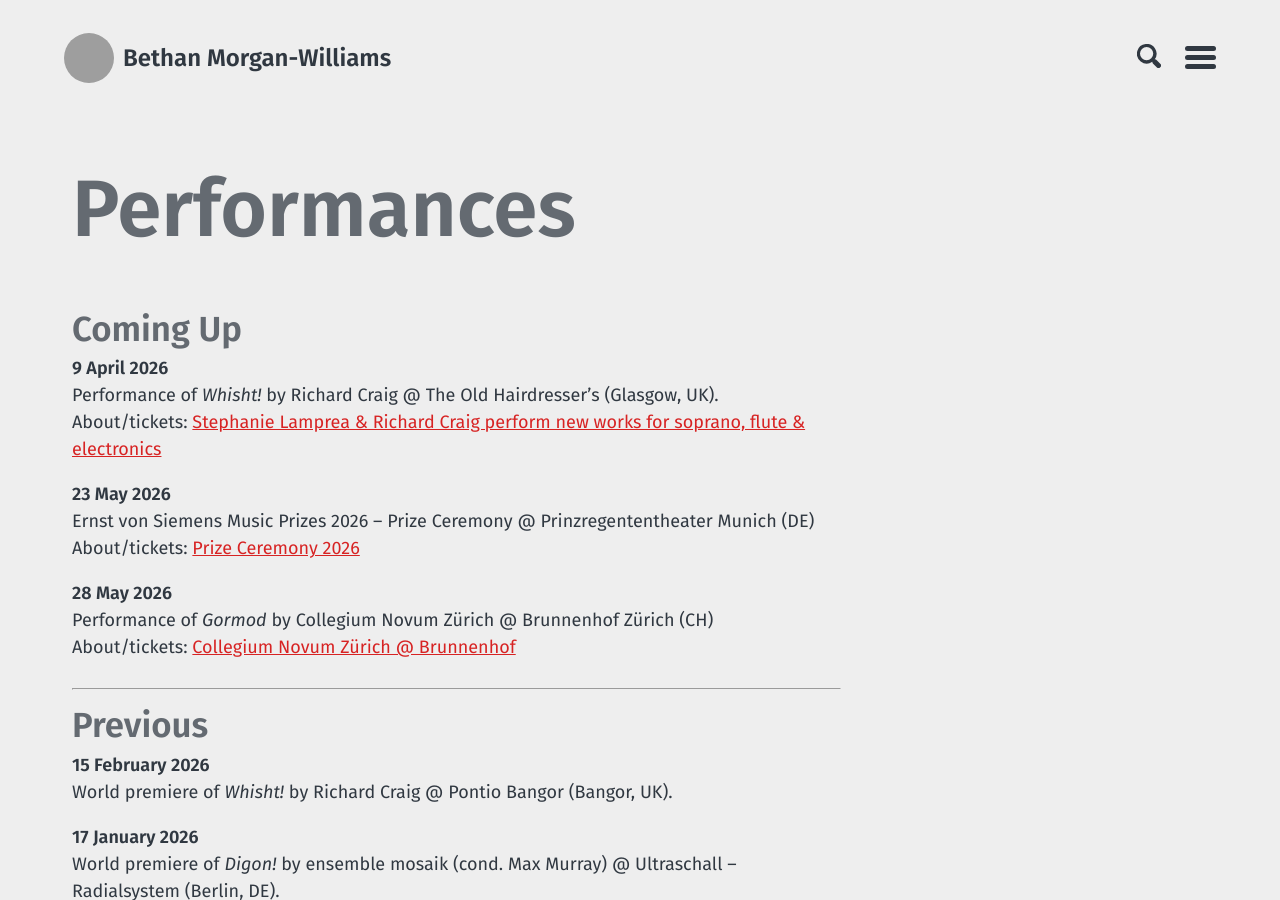
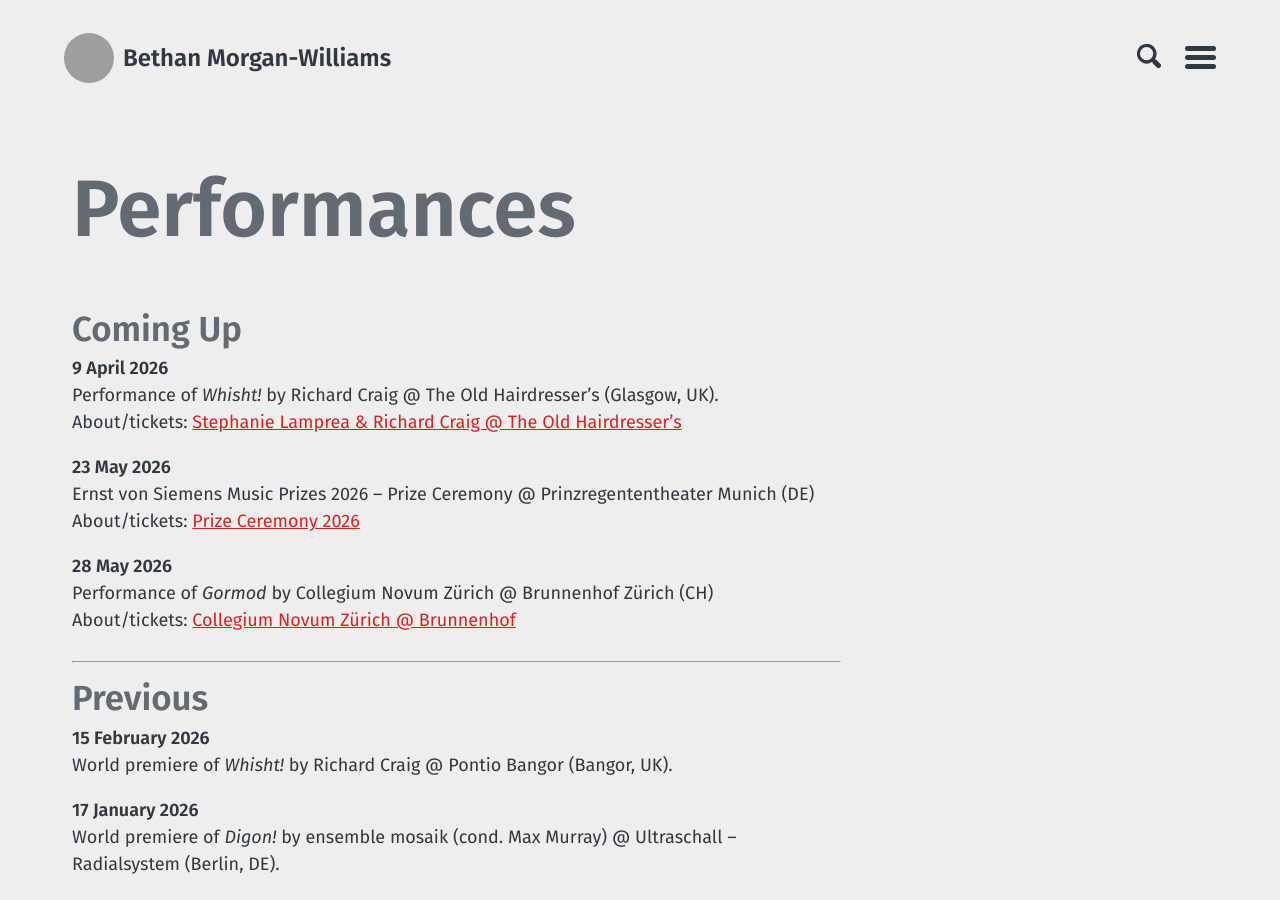
Before and after one commit to morganwilliamsb/website, a Jekyll site: the page built from performances.md, in a window 1280 px wide and 900 px high. Built offline with Jekyll 4.4.1, drawn with Linux system fonts in a browser that asks for light colours; grey boxes are pictures that could not be loaded.

Commit message:
Update performance details and ticket links

```diff
--- a/performances.md
+++ b/performances.md
@@ -7,7 +7,7 @@ layout: page
 
 9 April 2026
 : Performance of _Whisht!_ by Richard Craig @ The Old Hairdresser's (Glasgow, UK).
-: About/tickets: [Stephanie Lamprea & Richard Craig perform new works for soprano, flute & electronics](https://www.eventbrite.com/e/stephanie-lamprea-richard-craig-tickets-1981115251046)
+: About/tickets: [Stephanie Lamprea & Richard Craig @ The Old Hairdresser's](https://www.eventbrite.com/e/stephanie-lamprea-richard-craig-tickets-1981115251046)
 
 23 May 2026
 : Ernst von Siemens Music Prizes 2026 – Prize Ceremony @ Prinzregententheater Munich (DE)
```
